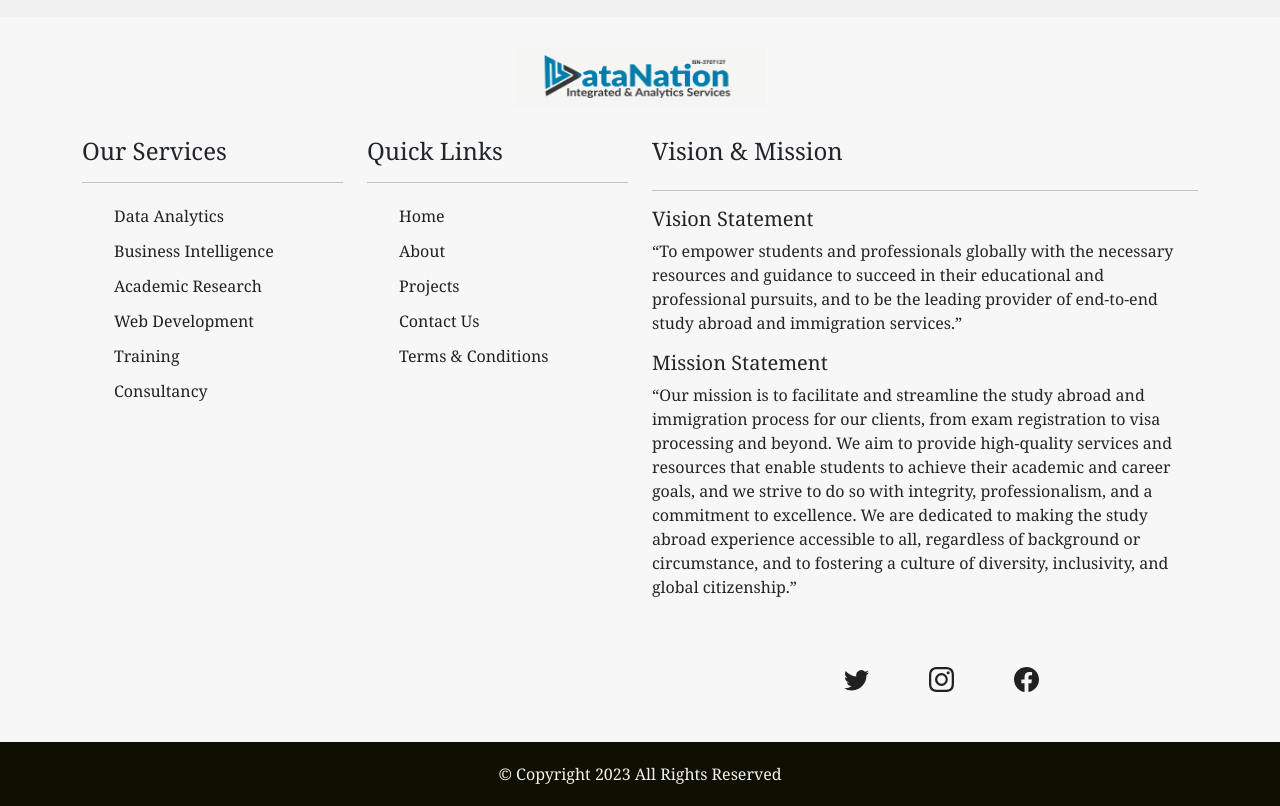
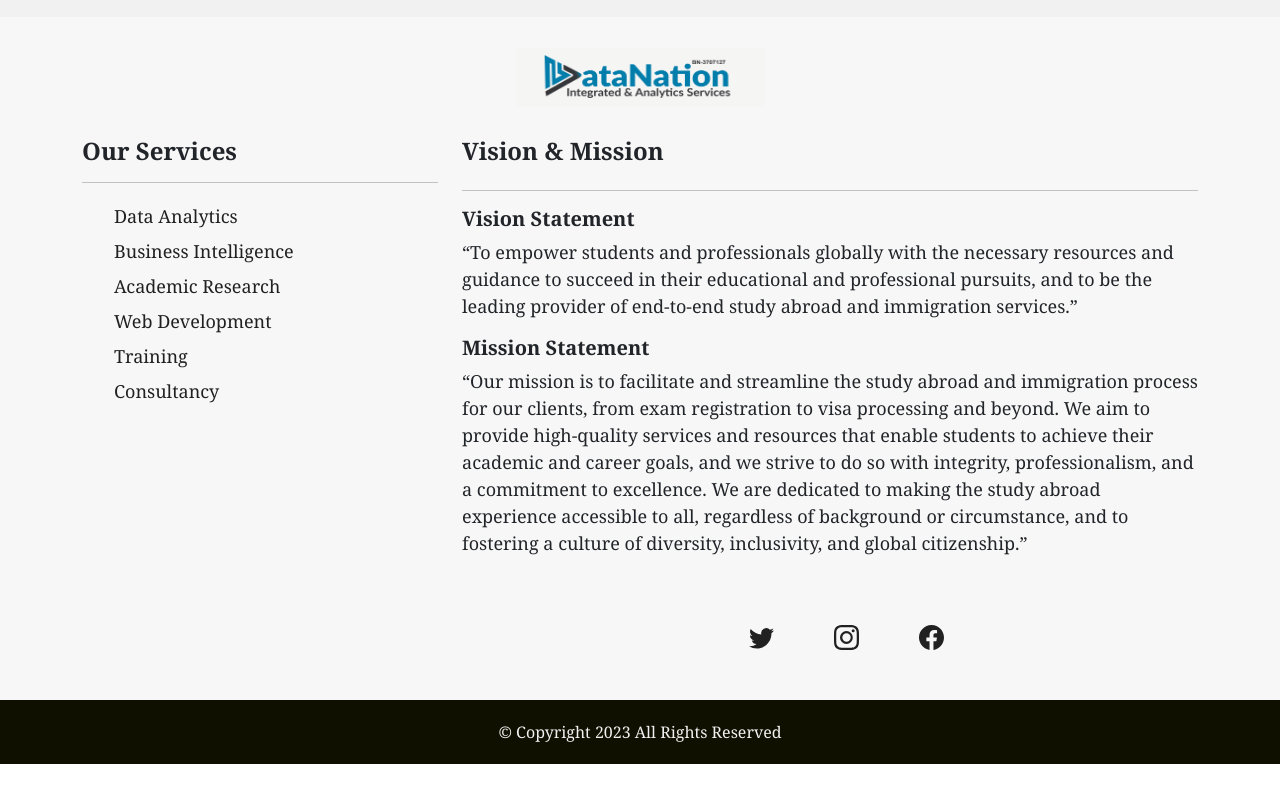
Before and after one commit to victoryohanna/datanationais, a React (Create React App) app: page / in a window 1280 px wide. Shown: the part 4740-5546 px from the top of the page. After the commit the page ends 5504 px from the top, so only its background shows below. Built offline with nearby package versions, Linux system fonts and the light colour scheme.

Commit message:
modified footer

```diff
--- a/src/components/footer.jsx
+++ b/src/components/footer.jsx
@@ -12,7 +12,7 @@ const Footer = () => {
       </div>
       <div className="container">
         <div className="row">
-          <div className="col-md-3 quick-links">
+          <div className="col-md-4">
             <h4>Our Services</h4>
             <hr />
             <ul>
@@ -36,7 +36,7 @@ const Footer = () => {
               </li>
             </ul>
           </div>
-          <div className="col-md-3 quick-links">
+          {/* <div className="col-md-3 quick-links">
             <h4>Quick Links</h4>
             <hr />
             <ul>
@@ -57,8 +57,8 @@ const Footer = () => {
               </li>
 
             </ul>
-          </div>
-          <div className="col-md-6 ">
+          </div> */}
+          <div className="col-md-8 ">
             <div className="foot-note">
               <div className="d-flex ">
                 <h4>Vision & Mission</h4>
--- a/src/sass/footer.scss
+++ b/src/sass/footer.scss
@@ -16,11 +16,15 @@
 
   .container {
     .row {
-      .col-md-3 {
+      .col-md-4 {
+        h4,
+        h5 {
+          font-weight: 700;
+        }
         ul {
           display: inline-block;
           line-height: 35px;
-          // font-size: 14px;
+          font-size: 18px;
 
           li {
             list-style: none;
@@ -35,6 +39,15 @@
             color: #222121;
             font-weight: 400;
           }
+        }
+      }
+
+      .col-md-8 {
+        font-size: 18px;
+
+        h4,
+        h5 {
+          font-weight: 700;
         }
       }
     }
```
